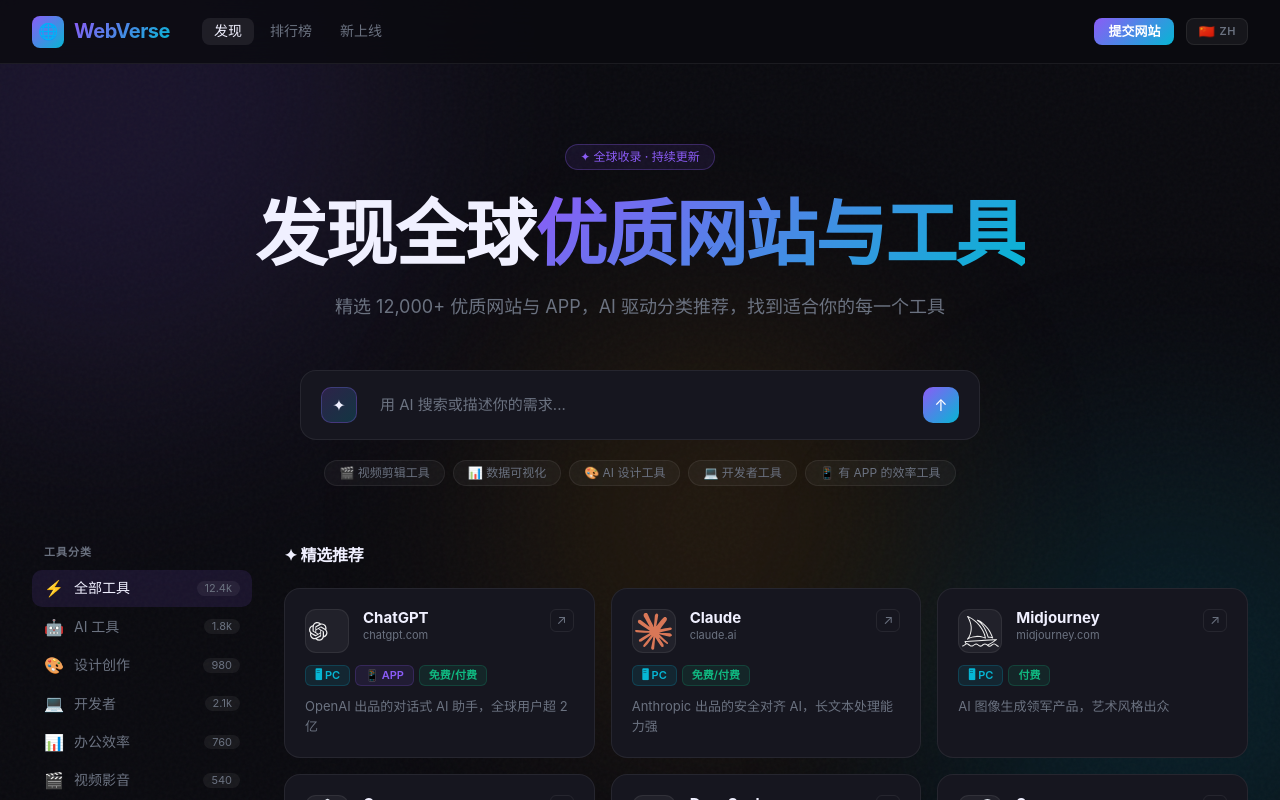
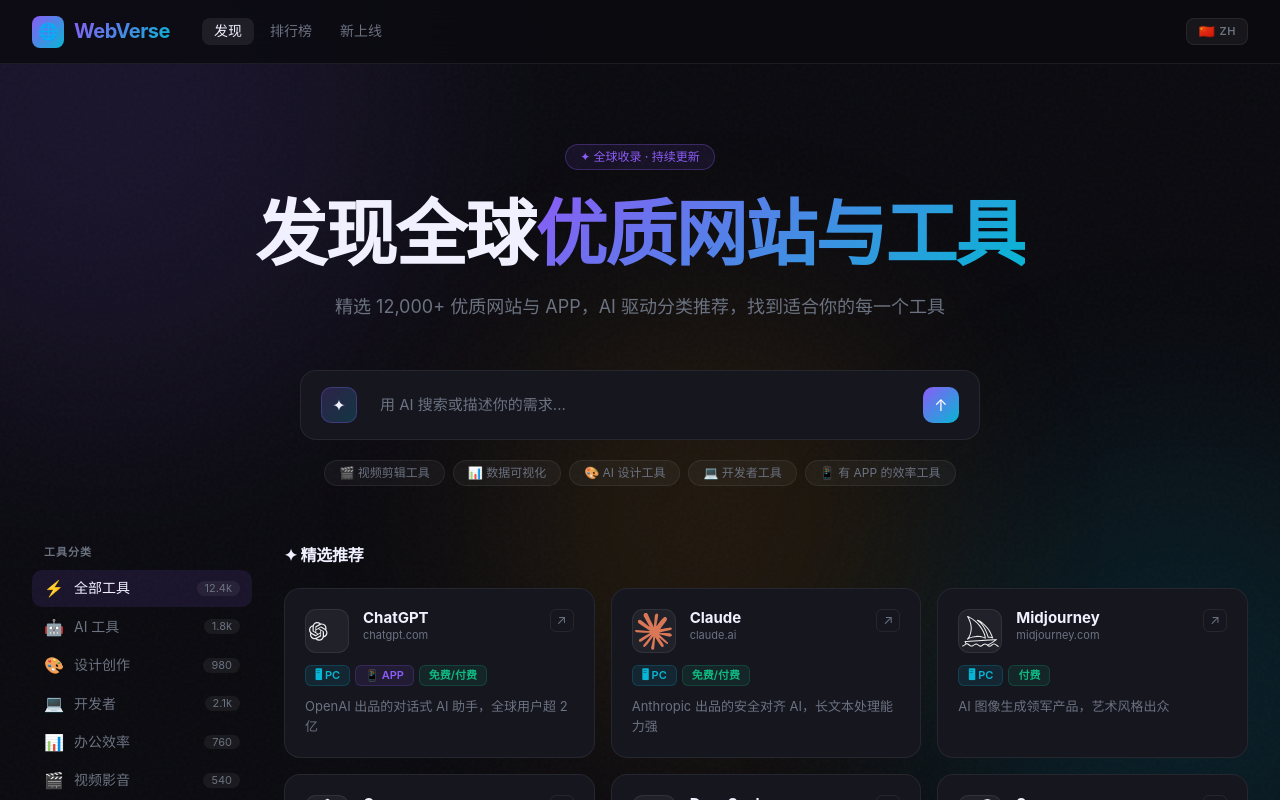
Before and after one commit to ljg1136588708-alt/website-category, a Vue app in the folder webverse-vue/: page / in a window 1280 px wide. Built offline with nearby package versions, Linux system fonts and the light colour scheme.

Commit message:
移除导航栏提交网站按钮

```diff
--- a/webverse-vue/src/components/AppNav.vue
+++ b/webverse-vue/src/components/AppNav.vue
@@ -12,13 +12,6 @@
     </div>
 
     <div class="nav-right">
-      <a
-        class="submit-btn"
-        href="mailto:ljg1136588708@gmail.com?subject=WebVerse%20Submit%20Site&body=Site%20URL%3A%0ADescription%3A"
-        target="_blank"
-        rel="noopener noreferrer"
-      >{{ $t('common.submitSite') }}</a>
-
       <a-dropdown :trigger="['click']" placement="bottomRight">
         <button class="lang-btn">
           {{ currentLang.flag }} <span class="lang-code">{{ currentLang.code.split('-')[0].toUpperCase() }}</span>
@@ -112,20 +105,6 @@ nav {
 
 .nav-right { display: flex; align-items: center; gap: 12px; }
 
-.submit-btn {
-  display: inline-flex;
-  align-items: center;
-  font-size: 13px;
-  font-weight: 600;
-  padding: 6px 14px;
-  border-radius: 8px;
-  background: var(--gradient);
-  color: #fff;
-  text-decoration: none;
-  transition: opacity 0.2s;
-  white-space: nowrap;
-}
-.submit-btn:hover { opacity: 0.85; }
 
 .lang-btn {
   display: inline-flex;
@@ -150,6 +129,5 @@ nav {
 @media (max-width: 640px) {
   .nav-links { display: none; }
   .lang-btn { padding: 5px 8px; font-size: 12px; }
-  .submit-btn { display: none; }
 }
 </style>
```
